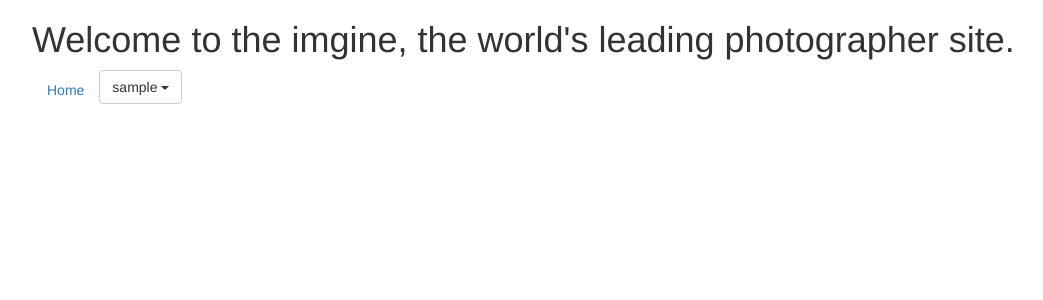
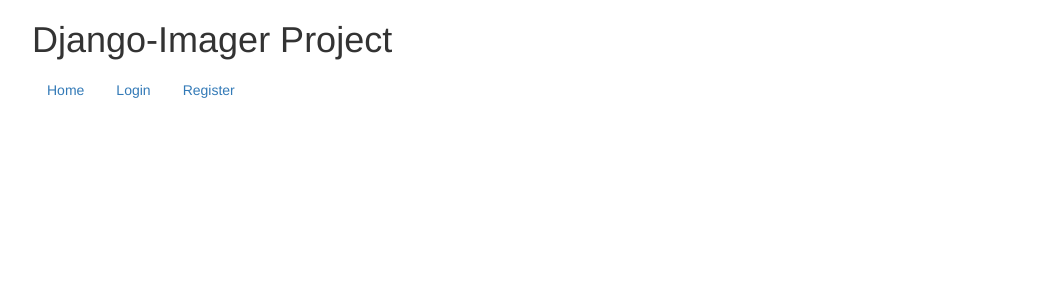
Before and after one commit to dave5801/django-imager, a Django app: template django_imager/imager_profile/templates/imager_profile/base.html in a window 1280 px wide. Shown: the top 300 px of the page, without its empty margins (38-1081 px from the left). Run offline with Django 3.2, Linux system fonts and the light colour scheme; the template is opened without the code that fills it, so the values that code supplies are empty; the visitor is signed in with stand-in values (Sample User, id 1); some libraries are stand-ins or nearby versions.

```diff
--- a/django_imager/django_imager/urls.py
+++ b/django_imager/django_imager/urls.py
@@ -17,11 +17,17 @@ from django.conf.urls import url
 from django.contrib import admin
 from imager_profile.views import home_view
 #from imager_profile import views
+#from imager_images.views import LogoutView
+
+from django.contrib.auth import views as auth_views
+
 
 
 urlpatterns = [
     url(r'^admin/', admin.site.urls),
-    url(r'^$', home_view, name='homepage')
+    url(r'^$', home_view, name='homepage'),
+    url(r'^login/$', auth_views.login, {'template_name': 'imager_profile/login.html'}, name='login'),
+   # url(r'^logout/', LogoutView.as_view(), name='logout')
 ]
 
 
--- /dev/null
+++ b/django_imager/imager_profile/static/imager_profile/styles.css
@@ -0,0 +1,3 @@
+#nav-username {
+    float: right;
+}
--- a/django_imager/imager_profile/templates/imager_profile/base.html
+++ b/django_imager/imager_profile/templates/imager_profile/base.html
@@ -6,9 +6,14 @@
 <link rel="stylesheet" href="{% static "imager_profile/styles.css" %}">
 {% block bootstrap3_content %}
     <div class="container">
-        <h1>Welcome to the imgine, the world's leading photographer site.</h1>
+        <h1>Django-Imager Project</h1>
         <ul class="nav nav-pills">
-            <li role="presentation"><a href="{% url 'homepage' %}">{% bootstrap_icon "home" %} Home</a></li>
+            <li role="presentation"><a href="{% url 'homepage' %}">{% bootstrap_icon "camera" %} Home</a></li>
+
+            <li role="presentation"><a href="">Login</a></li>
+            <li role="presentation"><a href="">Register</a></li>
+
+            <!--
             {% if request.user.is_active == False %}
             <li role="presentation"><a href="{% url 'login' %}">Login</a></li>
             <li role="presentation"><a href="{% url 'register' %}">Register</a></li>
@@ -31,7 +36,7 @@
                     <li><a href="{% url 'logout' %}"> Logout</a></li>
                 </ul>
               </div>
-            {% endif %}
+            {% endif %}-->
         </ul>
 
         {% block content %}{% endblock %}
```
Also changed, not shown: django_imager/imager_profile/templates/imager_profile/home.html (+3 -13 lines), django_imager/imager_profile/views.py (+7 -3 lines), django_imager/imager_profile/static/imager_profile/pretty.jpg (added).
